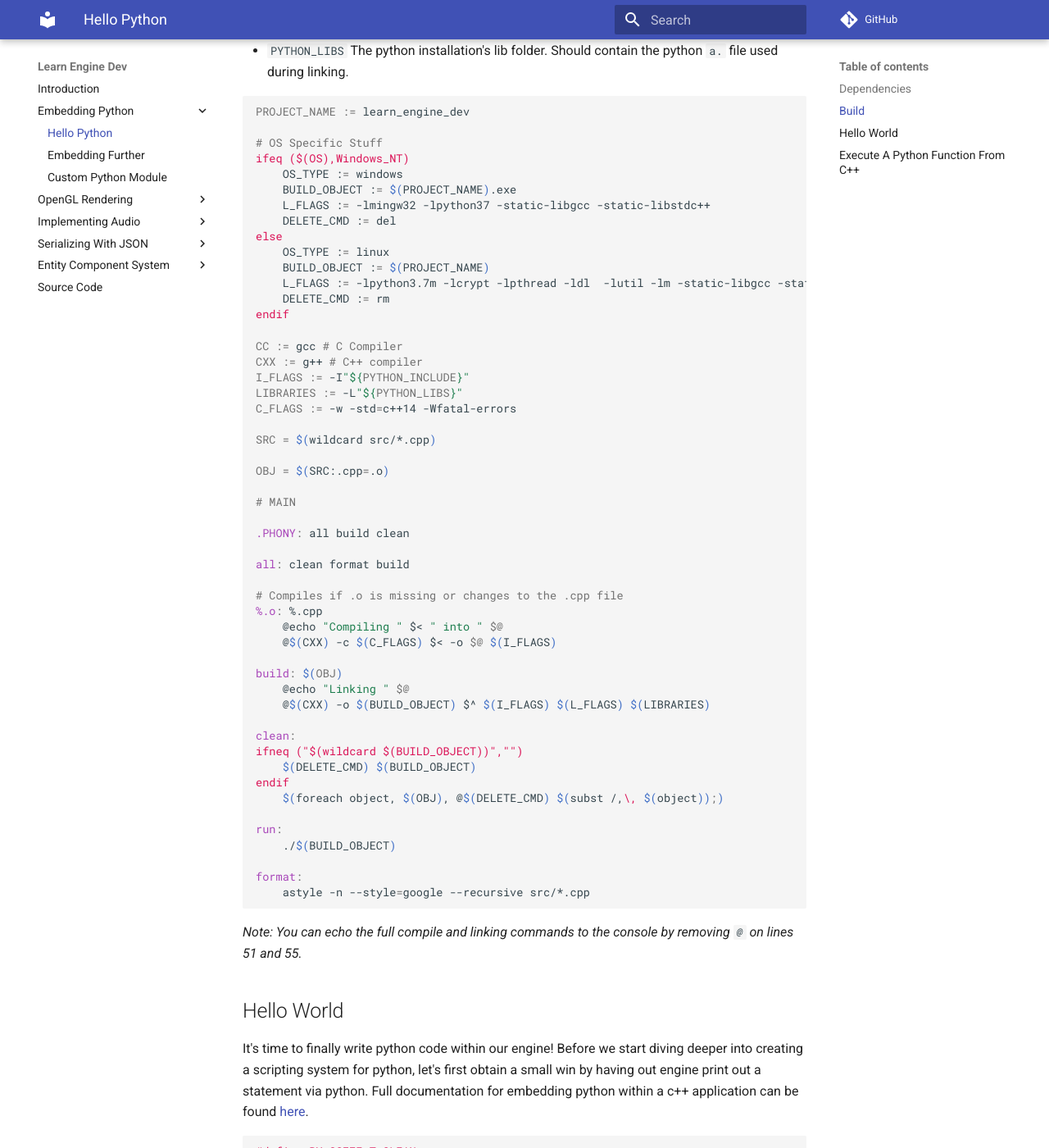
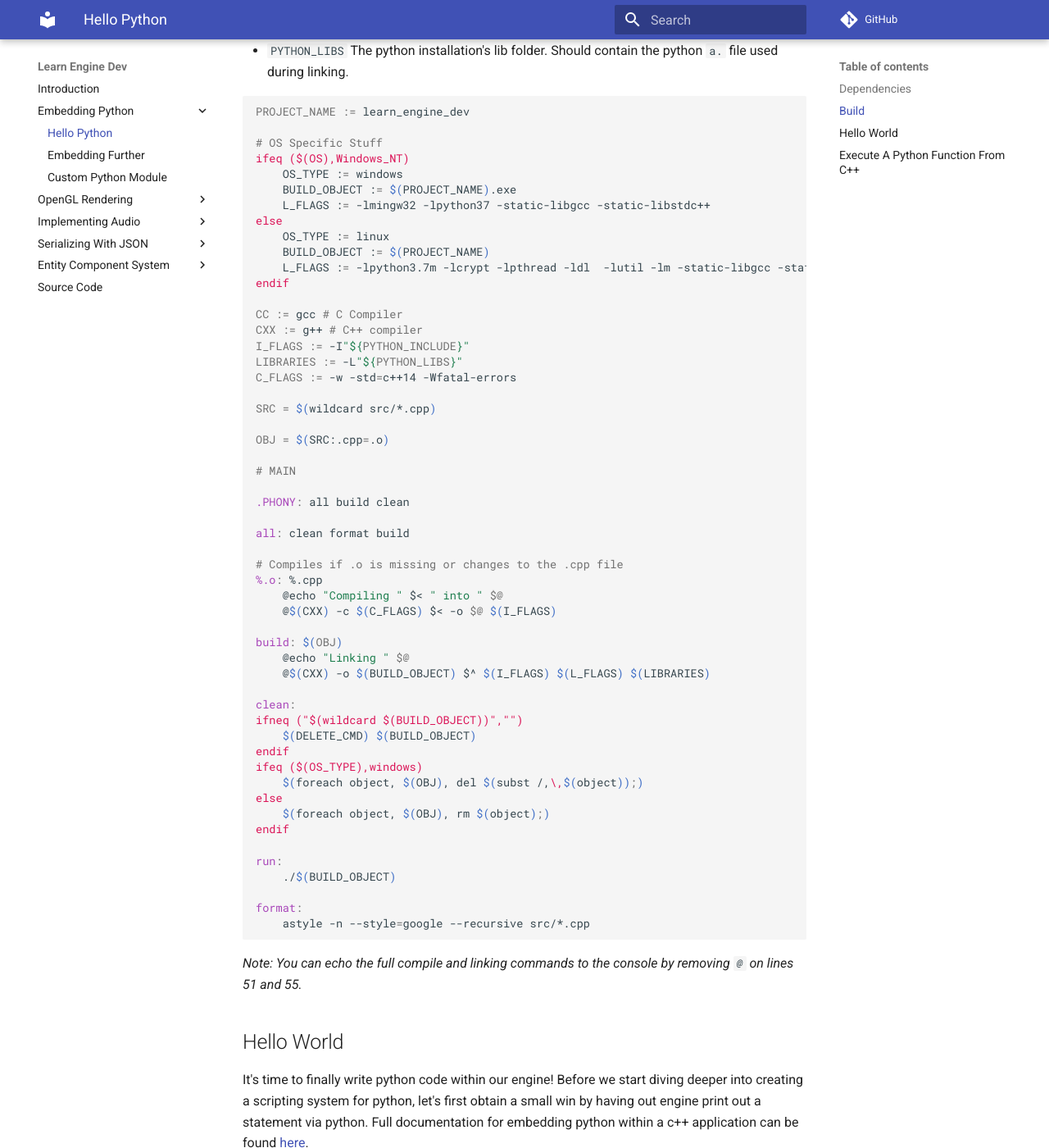
Before and after one commit to Chukobyte/learn-engine-dev, an MkDocs documentation site: the page built from docs/embedding_python/hello_python.md, in a window 1280 px wide and 1400 px high, scrolled down 517 px. Shown: the whole window at 82% size. Built offline with MkDocs 1.6.1 and Material for MkDocs 9.7.7, drawn with Linux system fonts in a browser that asks for light colours; comment, search, counter and statistics services are not loaded.

Commit message:
Fixing clean target for linux in Makefile.

```diff
--- a/docs/embedding_python/hello_python.md
+++ b/docs/embedding_python/hello_python.md
@@ -21,12 +21,10 @@ ifeq ($(OS),Windows_NT)
     OS_TYPE := windows
     BUILD_OBJECT := $(PROJECT_NAME).exe
     L_FLAGS := -lmingw32 -lpython37 -static-libgcc -static-libstdc++
-    DELETE_CMD := del
 else
     OS_TYPE := linux
     BUILD_OBJECT := $(PROJECT_NAME)
     L_FLAGS := -lpython3.7m -lcrypt -lpthread -ldl  -lutil -lm -static-libgcc -static-libstdc++
-    DELETE_CMD := rm
 endif
 
 CC := gcc # C Compiler
@@ -58,7 +56,11 @@ clean:
 ifneq ("$(wildcard $(BUILD_OBJECT))","")
     $(DELETE_CMD) $(BUILD_OBJECT)
 endif
-    $(foreach object, $(OBJ), @$(DELETE_CMD) $(subst /,\, $(object));)
+ifeq ($(OS_TYPE),windows)
+    $(foreach object, $(OBJ), del $(subst /,\,$(object));)
+else
+    $(foreach object, $(OBJ), rm $(object);)
+endif
 
 run:
     ./$(BUILD_OBJECT)
```
Also changed, not shown: 6 other files.
